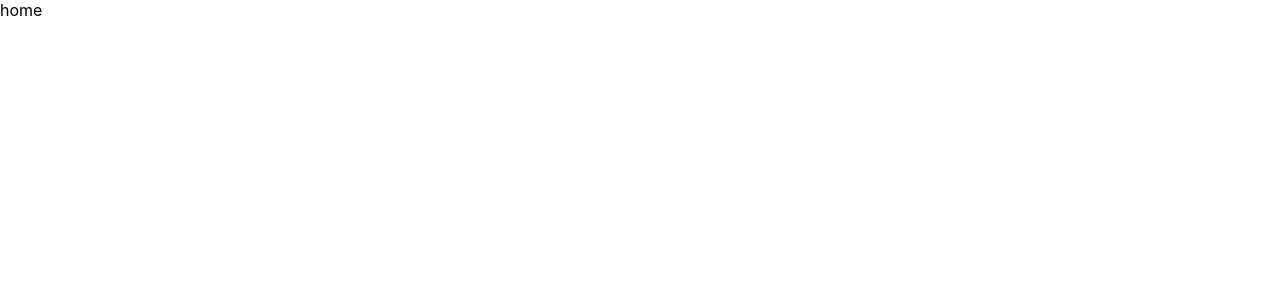
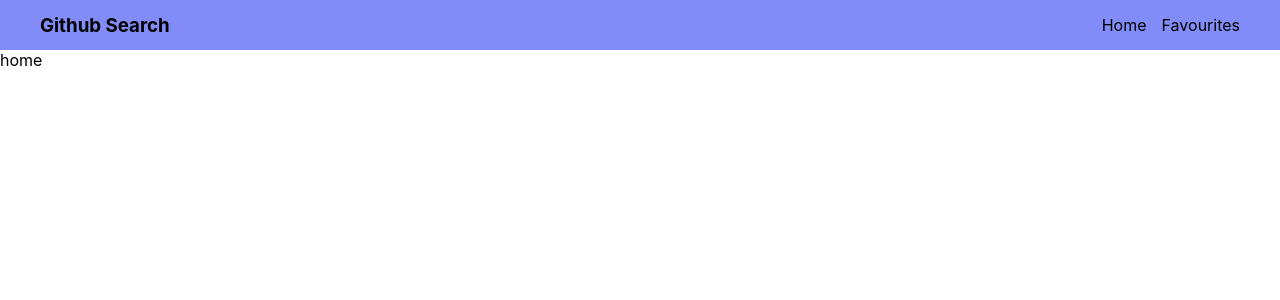
Before and after one commit to Torishnia/Redux_react-course, a React (Create React App) app: page / in a window 1280 px wide. Shown: the top 300 px of the page. Built offline with nearby package versions, Linux system fonts and the light colour scheme.

Commit message:
Add component Navigation

```diff
--- a/src/App.tsx
+++ b/src/App.tsx
@@ -1,14 +1,18 @@
 import React from 'react';
 import { Routes, Route } from 'react-router-dom';
-import FavouritesPage from './Pages/FavouritesPage';
-import HomePages from './Pages/HomePages';
+import FavouritesPage from './pages/FavouritesPage';
+import HomePages from './pages/HomePages';
+import Navigation from './components/Navigation/Navigation';
 
 function App() {
   return (
-    <Routes>
-      <Route path='/' element={ <HomePages /> } />
-      <Route path='/favourites' element={ <FavouritesPage /> } />
-    </Routes>
+    <>
+      <Navigation />
+      <Routes>
+        <Route path='/' element={ <HomePages /> } />
+        <Route path='/favourites' element={ <FavouritesPage /> } />
+      </Routes>
+    </>
   );
 }
 
--- /dev/null
+++ b/src/components/Navigation/Navigation.tsx
@@ -0,0 +1,16 @@
+import React from 'react';
+import { Link } from 'react-router-dom';
+import style from './navigation.module.sass';
+
+export default function Navigation() {
+  return (
+    <nav className={style.nav}>
+      <h3>Github Search</h3>
+
+      <span>
+        <Link to='/' className={style.link}>Home</Link>
+        <Link to='/favourites' className={style.linkFav}>Favourites</Link>
+      </span>
+    </nav>
+  )
+}
--- /dev/null
+++ b/src/components/Navigation/navigation.module.sass
@@ -0,0 +1,20 @@
+@import '../../variables'
+
+.nav
+  display: flex
+  justify-content: space-between
+  align-items: center
+  height: 50px
+  padding-left: 40px
+  padding-right: 40px
+  background-color: #818cf8
+  color: $colorLink
+
+.link
+  margin-right: 15px
+  color: $colorLink
+  text-decoration: none
+
+.linkFav
+  color: $colorLink
+  text-decoration: none
--- /dev/null
+++ b/src/index.sass
@@ -0,0 +1,8 @@
+body
+  margin: 0
+  font-family: -apple-system, BlinkMacSystemFont, 'Segoe UI', 'Roboto', 'Oxygen', sans-serif
+  -webkit-font-smoothing: antialiased
+  -moz-osx-font-smoothing: grayscale
+
+code
+  font-family: source-code-pro, Menlo, Monaco, Consolas, 'Courier New', monospace
--- a/src/index.scss
+++ /dev/null
@@ -1,13 +0,0 @@
-body {
-  margin: 0;
-  font-family: -apple-system, BlinkMacSystemFont, 'Segoe UI', 'Roboto', 'Oxygen',
-    'Ubuntu', 'Cantarell', 'Fira Sans', 'Droid Sans', 'Helvetica Neue',
-    sans-serif;
-  -webkit-font-smoothing: antialiased;
-  -moz-osx-font-smoothing: grayscale;
-}
-
-code {
-  font-family: source-code-pro, Menlo, Monaco, Consolas, 'Courier New',
-    monospace;
-}
--- a/src/index.tsx
+++ b/src/index.tsx
@@ -1,6 +1,6 @@
 import React from 'react';
 import ReactDOM from 'react-dom/client';
-import './index.scss';
+import './index.sass';
 import App from './App';
 import { BrowserRouter } from 'react-router-dom';
 
--- /dev/null
+++ b/src/variables.sass
@@ -0,0 +1 @@
+$colorLink: #000
```
Also changed, not shown: 1 other file (tests, documents, lock files or other folders).
